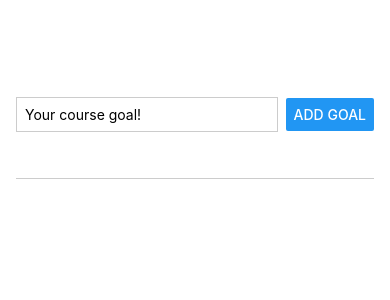
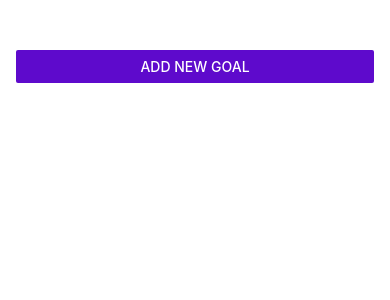
Before and after one commit to Melody-Le/Goals, a React Native app: screen / in a window 390 px wide. Shown: the top 300 px of the page. Built offline with nearby package versions, Linux system fonts and the light colour scheme.

Commit message:
feat: add modal for input item

```diff
--- a/App.js
+++ b/App.js
@@ -12,6 +12,7 @@ import GoalInput from './components/GoalInput';
 import GoalItem from './components/GoalItem';
 
 export default function App() {
+  const [modelVisible, setModelVisible] = useState(false);
   const [courseGoals, setCourseGoals] = useState([]);
   function addGoalHandler(enteredGoalText) {
     setCourseGoals([
@@ -23,10 +24,18 @@ export default function App() {
     console.log(id);
     setCourseGoals((curGoals) => curGoals.filter((goal) => goal.id !== id));
   }
+  function startAddGoalHandler() {
+    setModelVisible(true);
+  }
 
   return (
     <View style={styles.appContainer}>
-      <GoalInput onAddGoal={addGoalHandler} />
+      <Button
+        title='Add new Goal'
+        color='#5e0acc'
+        onPress={startAddGoalHandler}
+      />
+      <GoalInput visible={modelVisible} onAddGoal={addGoalHandler} />
       <View style={styles.goalContainer}>
         <FlatList
           data={courseGoals}
--- a/components/GoalInput.js
+++ b/components/GoalInput.js
@@ -1,5 +1,5 @@
 import { useEffect, useState } from 'react';
-import { View, Text, StyleSheet, TextInput, Button } from 'react-native';
+import { View, Text, StyleSheet, TextInput, Button, Modal } from 'react-native';
 
 function GoalInput(props) {
   const [enteredGoalText, setEnteredGoalText] = useState('');
@@ -12,6 +12,7 @@ function GoalInput(props) {
     setEnteredGoalText('');
   }
   return (
+    <Modal visible={props.visible} animationType='slide'>
       <View style={styles.inputContainer}>
         <TextInput
           style={styles.textInput}
@@ -21,6 +22,7 @@ function GoalInput(props) {
         />
         <Button title='Add Goal' onPress={addGoalHandler} />
       </View>
+    </Modal>
   );
 }
 const styles = StyleSheet.create({
```
Lines whose indentation alone changed are shown as unchanged.
